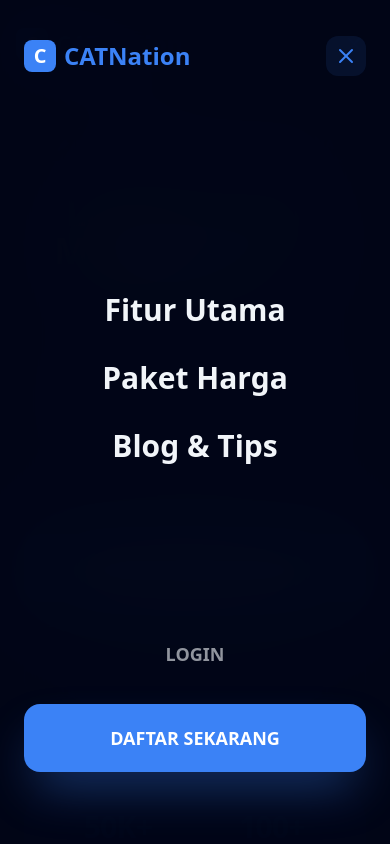
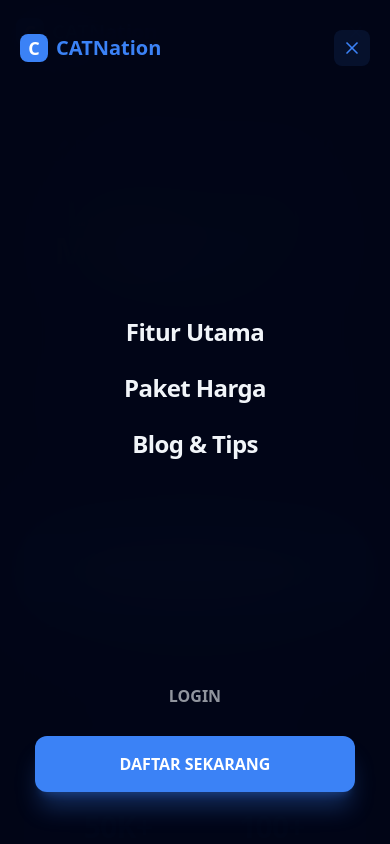
Before and after one commit to anggol23/CATNation, a Next.js app: page / in a window 390 px wide. Both pictures are taken after a click on the button "Toggle menu". Shown: the top 844 px of the page. Built offline with nearby package versions, Linux system fonts and the light colour scheme; no server answers.

Commit message:
style: compact and tidy mobile navbar refinement

```diff
--- a/src/components/Navbar.tsx
+++ b/src/components/Navbar.tsx
@@ -34,16 +34,16 @@ export function Navbar() {
     <nav
       className={`fixed top-0 left-0 right-0 z-50 transition-all duration-300 ${
         scrolled
-          ? "bg-background/90 backdrop-blur-xl border-b border-border shadow-lg shadow-primary/5 py-1"
-          : "bg-transparent py-3"
+          ? "bg-background/90 backdrop-blur-xl border-b border-border shadow-lg shadow-primary/5 py-0"
+          : "bg-transparent py-1"
       }`}
     >
       <div className="max-w-7xl mx-auto px-4 sm:px-6 lg:px-8">
-        <div className="flex justify-between items-center h-16">
+        <div className="flex justify-between items-center h-14 md:h-16">
           <div className="flex-shrink-0 flex items-center">
-            <Link href="/" className="font-bold text-2xl text-primary flex items-center gap-2">
-              <div className="w-8 h-8 bg-primary rounded-lg flex items-center justify-center text-white">
-                <span className="text-xl font-bold">C</span>
+            <Link href="/" className="font-bold text-xl md:text-2xl text-primary flex items-center gap-2">
+              <div className="w-7 h-7 md:w-8 md:h-8 bg-primary rounded-lg flex items-center justify-center text-white">
+                <span className="text-lg md:text-xl font-bold">C</span>
               </div>
               CATNation
             </Link>
@@ -117,13 +117,13 @@ export function Navbar() {
           </div>
 
           {/* Mobile Menu Toggle */}
-          <div className="md:hidden flex items-center h-16">
+          <div className="md:hidden flex items-center h-14">
             <button
               onClick={() => setIsOpen(!isOpen)}
-              className={`p-2 rounded-xl transition-all ${isOpen ? "text-primary bg-primary/10" : "text-foreground/80 hover:text-primary hover:bg-primary/5"}`}
+              className={`p-2 rounded-lg transition-all ${isOpen ? "text-primary bg-primary/10" : "text-foreground/80 hover:text-primary hover:bg-primary/5"}`}
               aria-label="Toggle menu"
             >
-              {isOpen ? <X className="w-6 h-6" /> : <Menu className="w-6 h-6" />}
+              {isOpen ? <X className="w-5 h-5" /> : <Menu className="w-5 h-5" />}
             </button>
           </div>
         </div>
@@ -141,25 +141,25 @@ export function Navbar() {
             {/* Backdrop with strong blur */}
             <div className="absolute inset-0 bg-background/98 backdrop-blur-2xl" />
 
-            <div className="relative h-full flex flex-col p-6">
+            <div className="relative h-full flex flex-col p-5">
               {/* Menu Header */}
-              <div className="flex justify-between items-center h-16 mb-12">
-                <Link href="/" onClick={() => setIsOpen(false)} className="font-bold text-2xl text-primary flex items-center gap-2">
-                  <div className="w-8 h-8 bg-primary rounded-lg flex items-center justify-center text-white">
-                    <span className="text-xl font-bold">C</span>
+              <div className="flex justify-between items-center h-14 mb-8">
+                <Link href="/" onClick={() => setIsOpen(false)} className="font-bold text-xl text-primary flex items-center gap-2">
+                  <div className="w-7 h-7 bg-primary rounded-lg flex items-center justify-center text-white">
+                    <span className="text-lg font-bold">C</span>
                   </div>
                   CATNation
                 </Link>
                 <button
                   onClick={() => setIsOpen(false)}
-                  className="p-2 text-primary bg-primary/10 rounded-xl transition-all"
+                  className="p-2 text-primary bg-primary/10 rounded-lg transition-all"
                 >
-                  <X className="w-6 h-6" />
+                  <X className="w-5 h-5" />
                 </button>
               </div>
 
               {/* Centered Navigation Links */}
-              <div className="flex-1 flex flex-col justify-center items-center gap-8">
+              <div className="flex-1 flex flex-col justify-center items-center gap-6">
                 {[
                   { label: "Fitur Utama", href: "/#fitur" },
                   { label: "Paket Harga", href: "/#harga" },
@@ -167,14 +167,14 @@ export function Navbar() {
                 ].map((item, i) => (
                   <motion.div
                     key={item.label}
-                    initial={{ opacity: 0, y: 20 }}
+                    initial={{ opacity: 0, y: 15 }}
                     animate={{ opacity: 1, y: 0 }}
                     transition={{ delay: i * 0.1 }}
                   >
                     <Link
                       href={item.href}
                       onClick={() => setIsOpen(false)}
-                      className="text-3xl font-black text-foreground hover:text-primary transition-all active:scale-95"
+                      className="text-2xl font-black text-foreground hover:text-primary transition-all active:scale-95 tracking-tight"
                     >
                       {item.label}
                     </Link>
@@ -184,42 +184,42 @@ export function Navbar() {
 
               {/* Bottom Actions */}
               <motion.div
-                initial={{ opacity: 0, y: 20 }}
+                initial={{ opacity: 0, y: 15 }}
                 animate={{ opacity: 1, y: 0 }}
                 transition={{ delay: 0.4 }}
-                className="mt-auto space-y-6 pb-12"
+                className="mt-auto space-y-4 pb-8"
               >
                 {!loading && (
                   user ? (
-                    <div className="space-y-6 w-full max-w-sm mx-auto">
-                      <div className="glass p-6 rounded-3xl border-primary/10 flex items-center gap-4">
-                        <div className="w-12 h-12 bg-primary/10 rounded-2xl flex items-center justify-center text-primary border border-primary/20">
-                          <UserIcon className="w-6 h-6" />
+                    <div className="space-y-4 w-full max-w-xs mx-auto">
+                      <div className="glass p-4 rounded-2xl border-primary/10 flex items-center gap-3">
+                        <div className="w-10 h-10 bg-primary/10 rounded-xl flex items-center justify-center text-primary border border-primary/20">
+                          <UserIcon className="w-5 h-5" />
                         </div>
                         <div className="overflow-hidden">
-                          <p className="font-black text-foreground truncate">{user.name}</p>
-                          <p className="text-xs text-foreground/60 truncate font-medium uppercase tracking-wider">{user.email}</p>
+                          <p className="font-black text-sm text-foreground truncate">{user.name}</p>
+                          <p className="text-[10px] text-foreground/50 truncate font-bold uppercase tracking-wider">{user.email}</p>
                         </div>
                       </div>
                       <Link
                         href={user.email === "admin@catnation.com" ? "/admin" : "/dashboard"}
                         onClick={() => setIsOpen(false)}
-                        className="flex items-center justify-center gap-3 w-full py-5 bg-primary text-white rounded-2xl font-black text-lg shadow-xl shadow-primary/30"
+                        className="flex items-center justify-center gap-2 w-full py-4 bg-primary text-white rounded-xl font-black text-base shadow-xl shadow-primary/20"
                       >
-                        <LayoutDashboard className="w-6 h-6" />
+                        <LayoutDashboard className="w-5 h-5" />
                         {user.email === "admin@catnation.com" ? "ADMIN PANEL" : "DASHBOARD"}
                       </Link>
                       <button
                         onClick={handleLogout}
-                        className="w-full py-4 text-red-500 font-black text-sm uppercase tracking-[0.2em] hover:bg-red-50 rounded-2xl transition-all"
+                        className="w-full py-3 text-red-500 font-black text-[10px] uppercase tracking-[0.2em] hover:bg-red-50 rounded-xl transition-all"
                       >
                         Keluar Akun
                       </button>
                     </div>
                   ) : (
-                    <div className="flex flex-col gap-4 w-full max-w-sm mx-auto">
+                    <div className="flex flex-col gap-3 w-full max-w-xs mx-auto">
                       <Link href="/login" onClick={() => setIsOpen(false)} className="w-full">
-                        <button className="w-full py-5 text-foreground/60 hover:text-primary font-black text-lg transition-colors">
+                        <button className="w-full py-4 text-foreground/60 hover:text-primary font-black text-base transition-colors">
                           LOGIN
                         </button>
                       </Link>
@@ -227,7 +227,7 @@ export function Navbar() {
                         <motion.button
                           whileHover={{ scale: 1.02 }}
                           whileTap={{ scale: 0.98 }}
-                          className="w-full bg-primary text-white py-5 rounded-2xl font-black text-lg shadow-2xl shadow-primary/40"
+                          className="w-full bg-primary text-white py-4 rounded-xl font-black text-base shadow-xl shadow-primary/30"
                         >
                           DAFTAR SEKARANG
                         </motion.button>
```
